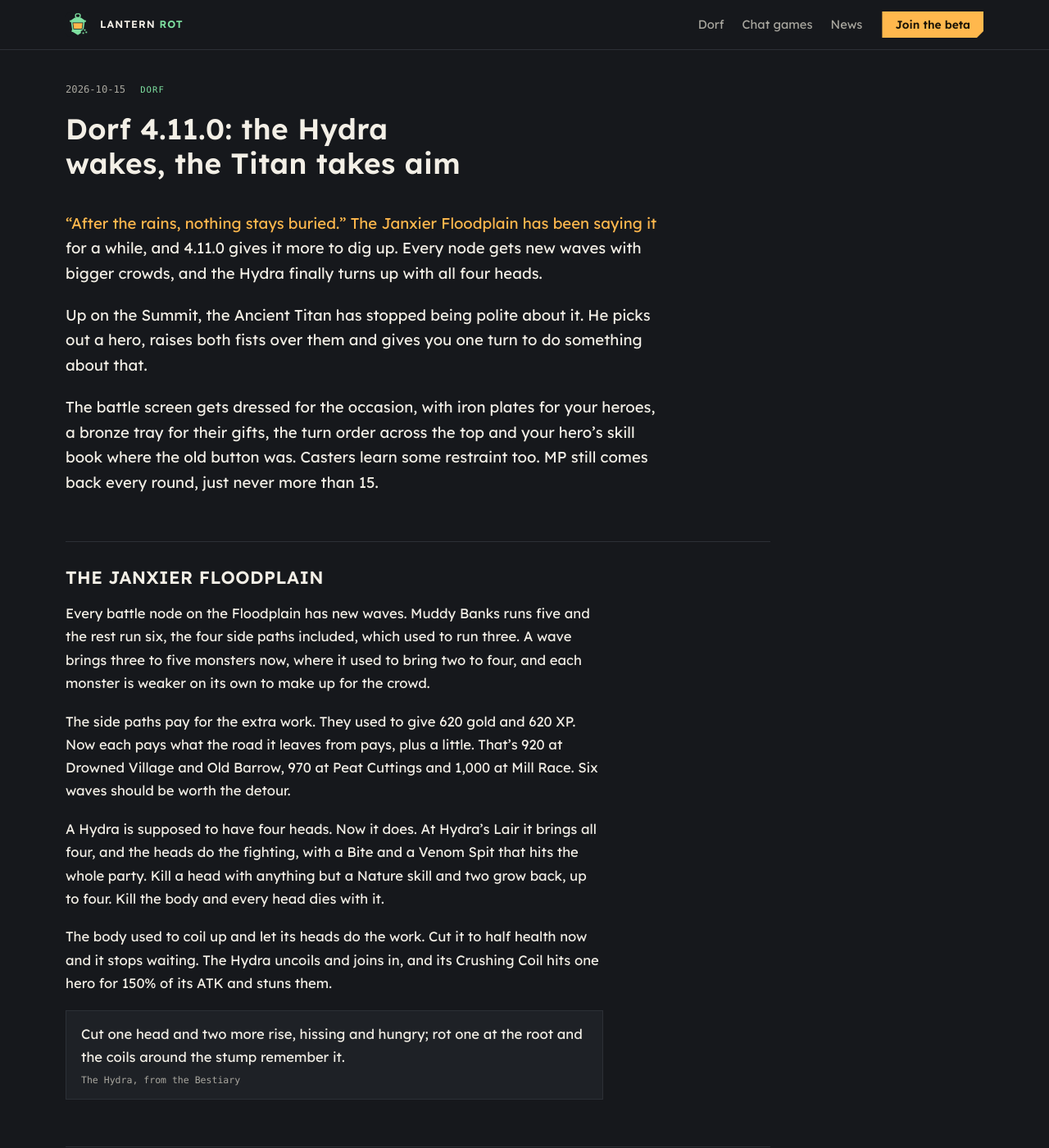
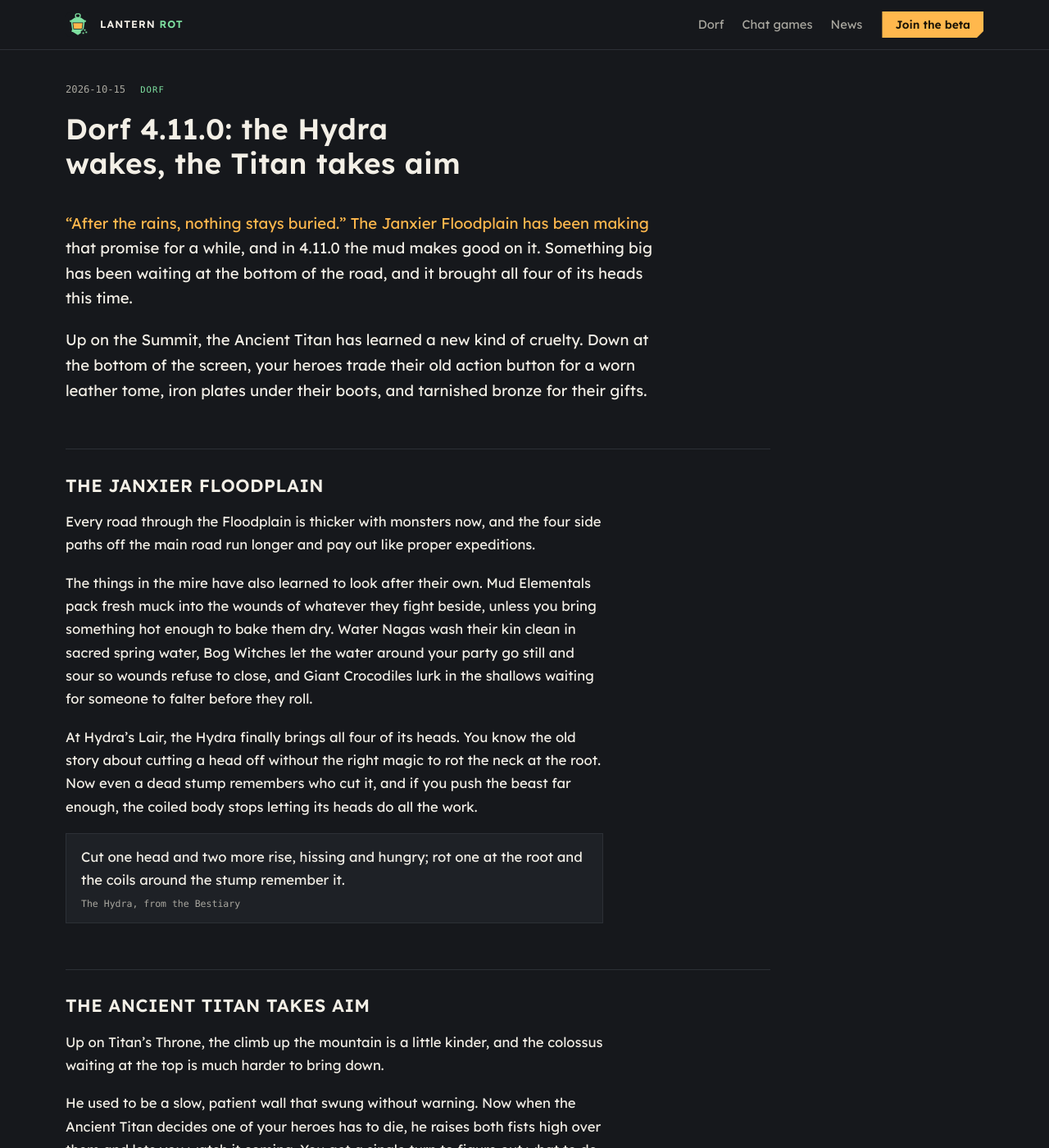
Before and after one commit to lanternrot/lanternrot.github.io, a Jekyll site: the page built from _posts/2026-10-15-dorf-4-11-0.md, in a window 1280 px wide and 1400 px high, scrolled down 256 px. Shown: the whole window at 82% size. Built offline with Jekyll 4.4.1, drawn with Linux system fonts in a browser that asks for light colours; some web fonts are replaced; some of the changed text lies outside the part shown.

Commit message:
Reword the Dorf 4.8.0 to 4.11.0 news posts
Copy edits only: the art references are unchanged, and every image in
the four posts still resolves in the built site.

Co-Authored-By: Claude Opus 5.5 (1M context) <noreply@anthropic.com>

```diff
--- a/_posts/2026-10-15-dorf-4-11-0.md
+++ b/_posts/2026-10-15-dorf-4-11-0.md
@@ -16,21 +16,17 @@ art:
     - { src: plate_r5.webp, label: "5★", alt: "An iron hero plate with gold studs at the corners" }
     - { src: plate_r4_current.webp, label: "4★, their turn", alt: "The 4★ plate with its rim turned gold" }
 ---
-"After the rains, nothing stays buried." The Janxier Floodplain has been saying it for a while, and 4.11.0 gives it more to dig up. Every node gets new waves with bigger crowds, and the Hydra finally turns up with all four heads.
+"After the rains, nothing stays buried." The Janxier Floodplain has been making that promise for a while, and in 4.11.0 the mud makes good on it. Something big has been waiting at the bottom of the road, and it brought all four of its heads this time.
 
-Up on the Summit, the Ancient Titan has stopped being polite about it. He picks out a hero, raises both fists over them and gives you one turn to do something about that.
-
-The battle screen gets dressed for the occasion, with iron plates for your heroes, a bronze tray for their gifts, the turn order across the top and your hero's skill book where the old button was. Casters learn some restraint too. MP still comes back every round, just never more than 15.
+Up on the Summit, the Ancient Titan has learned a new kind of cruelty. Down at the bottom of the screen, your heroes trade their old action button for a worn leather tome, iron plates under their boots, and tarnished bronze for their gifts.
 
 ## The Janxier Floodplain
 
-Every battle node on the Floodplain has new waves. Muddy Banks runs five and the rest run six, the four side paths included, which used to run three. A wave brings three to five monsters now, where it used to bring two to four, and each monster is weaker on its own to make up for the crowd.
+Every road through the Floodplain is thicker with monsters now, and the four side paths off the main road run longer and pay out like proper expeditions.
 
-The side paths pay for the extra work. They used to give 620 gold and 620 XP. Now each pays what the road it leaves from pays, plus a little. That's 920 at Drowned Village and Old Barrow, 970 at Peat Cuttings and 1,000 at Mill Race. Six waves should be worth the detour.
+The things in the mire have also learned to look after their own. Mud Elementals pack fresh muck into the wounds of whatever they fight beside, unless you bring something hot enough to bake them dry. Water Nagas wash their kin clean in sacred spring water, Bog Witches let the water around your party go still and sour so wounds refuse to close, and Giant Crocodiles lurk in the shallows waiting for someone to falter before they roll.
 
-A Hydra is supposed to have four heads. Now it does. At Hydra's Lair it brings all four, and the heads do the fighting, with a Bite and a Venom Spit that hits the whole party. Kill a head with anything but a Nature skill and two grow back, up to four. Kill the body and every head dies with it.
-
-The body used to coil up and let its heads do the work. Cut it to half health now and it stops waiting. The Hydra uncoils and joins in, and its Crushing Coil hits one hero for 150% of its ATK and stuns them.
+At Hydra's Lair, the Hydra finally brings all four of its heads. You know the old story about cutting a head off without the right magic to rot the neck at the root. Now even a dead stump remembers who cut it, and if you push the beast far enough, the coiled body stops letting its heads do all the work.
 
 > Cut one head and two more rise, hissing and hungry; rot one at the root and the coils around the stump remember it.
 >
@@ -38,13 +34,9 @@ The body used to coil up and let its heads do the work. Cut it to half health no
 
 ## The Ancient Titan takes aim
 
-The Ancient Titan on Titan's Throne has two-thirds more health than he did, and he no longer swings without warning.
+Up on Titan's Throne, the climb up the mountain is a little kinder, and the colossus waiting at the top is much harder to bring down.
 
-When he goes for Titan's Wrath, he spends a turn raising both fists over your hero with the least health, and that hero is Singled Out. On his next turn the blow lands on them for 200% of his ATK, however much health they have by then. That gives you one turn to heal them or shield them. Stun, freeze, sleep or Silence him in between and the blow never falls at all.
-
-He used to be a slow, patient wall. Now he gets angry. Below half health Titan's Wrath gives way to Titan's Fury, with the same warning and the same wind-up, but it hits for 250% and comes around much more often. He still calls up two Ice Wraiths at half health, so the Fury arrives with company.
-
-To make up for it, the climb is a little kinder. Titan's Throne loses a Wind Spirit from wave 3 and an Ice Wraith from wave 5, so you reach him in better shape.
+He used to be a slow, patient wall that swung without warning. Now when the Ancient Titan decides one of your heroes has to die, he raises both fists high over them and lets you watch it coming. You get a single turn to figure out what to do about that before the mountain comes down. Survive long enough to make him lose his temper, and he stops being patient altogether.
 
 > Older than the mountains it strides across, this colossus remembers when the world was raw and the gods still bled.
 >
@@ -52,23 +44,21 @@ To make up for it, the climb is a little kinder. Titan's Throne loses a Wind Spi
 
 ## A new battle screen
 
-The battle screen was the last part of the game still wearing the old look. Now it's redone from top to bottom.
+The battle screen was the last corner of Dorf still wearing its old frame. In 4.11.0, it is redone from top to bottom.
 
-The button you press every turn is the spine of your hero's book, with their name in gilt and a Skills label at the thumb end. The whole spine is one button, so a tap anywhere on it opens the skill menu, and the menu has a matching leather cover. This is how you reach into a fight, so it should feel that way. While a monster takes its turn your book rests shut with no name on it, and a small iron tag above it says who's acting.
+The button you press every turn is now the spine of your acting hero's skill book, bound in worn oxblood leather with raised bands, their name stamped in gilt, and a Skills label at the thumb end. This is how you reach into a fight, so it should feel that way. Tap anywhere along the spine to open the floor and pick a skill. While monsters take their turns, your book rests shut under a small iron tag naming who is acting. When your turn arrives, the leather lifts and your hero's name writes itself in gold.
 
-Your heroes stand on iron plates, with studs at the corners in their rarity's colour. On a hero's turn their rim turns gold and a little crown sits on top.
+Your party stands on forged iron plates with corner studs in their rarity's colour. On a hero's turn, their plate's rim turns gold and a small crown sits on top.
 
 {% include art-strip.html items=page.art.plates scale=1 scale_sm=1 caption="Hero plates by rarity, and a plate on its hero's turn" %}
 
-Party gifts sit in a bronze tray under the round counter. Tap it to see every gift that's lit, what it does and who it's from. In the Colosseum and against rival parties, the other side's gifts get a tray of their own, marked Their gifts.
+Above the fray, the turn order moves into a clean row across the top of the screen for a quick read at a glance. Whoever is acting sits at the far left, larger and framed in gold, followed by round blue frames for heroes and square red ones for monsters. Under the round counter, your active party gifts sit in a tarnished bronze tray. Tap it to see every lit gift, what it does, and who brought it. In the Colosseum and against rival parties, the other side's gifts get a second tray of their own.
 
-The turn order moves to a row across the top of the screen, where it's easy to read at a glance. Whoever is acting sits at the far left, bigger and framed in gold. Heroes get round blue frames and monsters get square red ones, so you can tell them apart by shape as well as colour. When someone acts they drop to the back of the line. A long line runs off the right edge, and the frames never shrink to fit.
-
-The battle painting now fills the screen down to the bar at the bottom, and monsters stand clear of the top band, so nothing hides behind it.
+With the old chrome gone, the battle painting fills the screen down to the book at the bottom, and monsters stand clear of the top band so nothing hides behind the interface.
 
 ## MP regen gets a ceiling
 
-Paladins, Mages, Clerics and Druids still start every fight node with a full pool of MP, and still get 10% of it back at the start of each round. That refill now stops at 15 MP.
+Paladins, Mages, Clerics, and Druids still start every fight node with a full pool of MP, and still recover 10% of their max MP at the start of each round. That round-start refill now stops at 15 MP.
 
 | Round MP regen | Before | After |
 | --- | --- | --- |
@@ -76,18 +66,18 @@ Paladins, Mages, Clerics and Druids still start every fight node with a full poo
 | With 120 max MP | 12 a round | 12 a round |
 | With 300 max MP | 30 a round | 15 a round |
 
-Up to 150 max MP nothing changes. MP from gear, buffs and the break between waves still comes in full, and Colosseum opponents play by the same rule.
+Up to 150 max MP, nothing changes. MP from gear, skills, buffs, and the breather between waves still comes in full, and Colosseum opponents play by the same rule.
 
-**Why:** max MP grows as a hero levels while spell costs stay the same, so at high level the old refill paid for nearly any spell, every round. A big pool still buys a strong opening, and once it's spent, every cast is a choice.
+**Why:** max MP grows as a hero levels while spell costs stay flat, so at high level the old refill paid for nearly any spell every round. A big pool still buys a strong opening, and once it's spent, every cast is a choice.
 {: .why}
 
 ## Also in this patch
 
-- A hero who loses a turn to Stun, Freeze, Sleep or Spent gets a page in their book that says why, like "Asleep. The turn passes."
+- A hero who loses a turn to Stun, Freeze, Sleep, or Spent gets a tarnished page in their skill book for a beat that says why, like "Asleep. The turn passes."
 
 ## Fixes
 
-- The skill book no longer goes blank behind its name the first time you tap it.
+- Pressing the skill book for the first time in a fight no longer flashes blank behind the hero's name.
 
 ---
 
```
Also changed, not shown: _posts/2026-10-12-dorf-4-8-0.md (+8 -8 lines), _posts/2026-10-12-dorf-4-9-0.md (+5 -9 lines), _posts/2026-10-14-dorf-4-10-0.md (+20 -22 lines).
